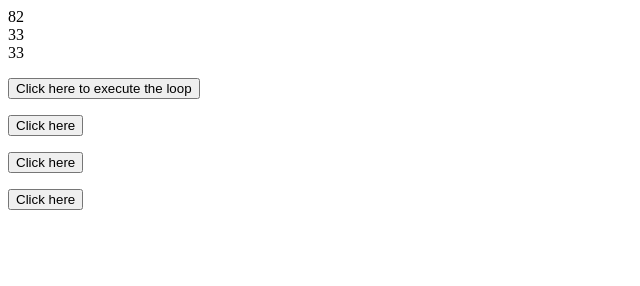
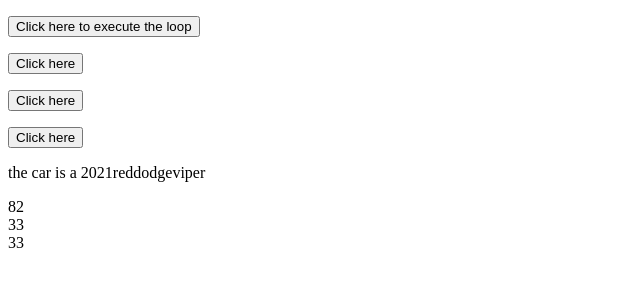
Before and after one commit to Jhague-dev/JavaScript-projects, a plain HTML site: page Basic JavaScript Projects/Project10_loops_arrays/index.html in a window 1280 px wide. Shown: the whole page, without its empty margins (0-640 px from the left). Drawn offline with Linux system fonts and the light colour scheme.

Commit message:
resubmit

```diff
--- a/Basic JavaScript Projects/Project10_loops_arrays/JS/main.js
+++ b/Basic JavaScript Projects/Project10_loops_arrays/JS/main.js
@@ -47,7 +47,7 @@ let car = {
     make:"dodge",
     model:"viper",
     year: "2021",
-    colro: "red",
+    color: "red",
     description : function() {
         return "the car is a " + this.year + this.color + this.make + this.model;
     }
--- a/Basic JavaScript Projects/Project10_loops_arrays/index.html
+++ b/Basic JavaScript Projects/Project10_loops_arrays/index.html
@@ -1,7 +1,7 @@
 <!DOCTYPE html>
 <html>
     <head>
-    <script src="JS/main.js"></script>
+
 
     </head>
         <body>
@@ -17,7 +17,7 @@
 
 
 
-
+        <script src="JS/main.js"></script>
 
         </body>
 </html>
```
